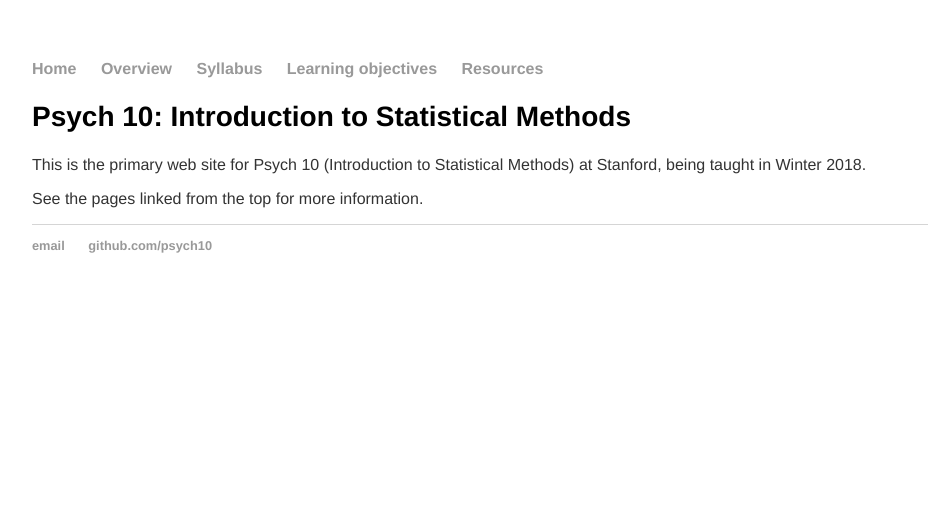
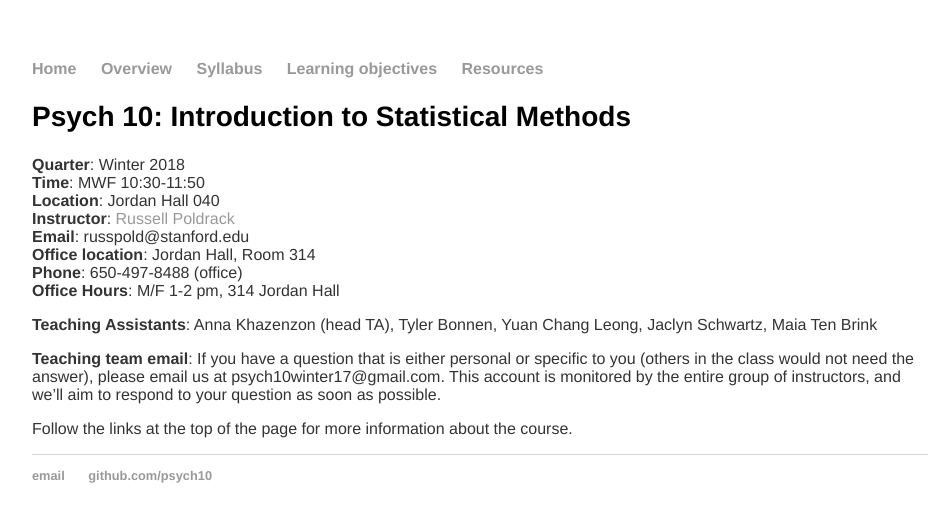
Before and after one commit to stats60/stats60.github.io, a Jekyll site: the page built from index.md, in a window 1280 px wide. Shown: the top 522 px of the page, without its empty margins (160-1104 px from the left). Built offline with Jekyll 4.4.1, drawn with Linux system fonts in a browser that asks for light colours.

Commit message:
updated front page

```diff
--- a/index.md
+++ b/index.md
@@ -5,6 +5,17 @@
 
 ## Psych 10: Introduction to Statistical Methods
 
-This is the primary web site for Psych 10 (Introduction to Statistical Methods) at Stanford, being taught in Winter 2018.
+**Quarter**: Winter 2018
+**Time**: MWF 10:30-11:50
+**Location**: Jordan Hall 040
+**Instructor**: [Russell Poldrack](https://profiles.stanford.edu/russell-poldrack)
+**Email**: russpold@stanford.edu
+**Office location**: Jordan Hall, Room 314
+**Phone**: 650-497-8488 (office)
+**Office Hours**: M/F 1-2 pm, 314 Jordan Hall
 
-See the pages linked from the top for more information.
+**Teaching Assistants**: Anna Khazenzon (head TA), Tyler Bonnen, Yuan Chang Leong, Jaclyn Schwartz, Maia Ten Brink
+
+**Teaching team email**: If you have a question that is either personal or specific to you (others in the class would not need the answer), please email us at psych10winter17@gmail.com. This account is monitored by the entire group of instructors, and we’ll aim to respond to your question as soon as possible.
+
+Follow the links at the top of the page for more information about the course.
```
